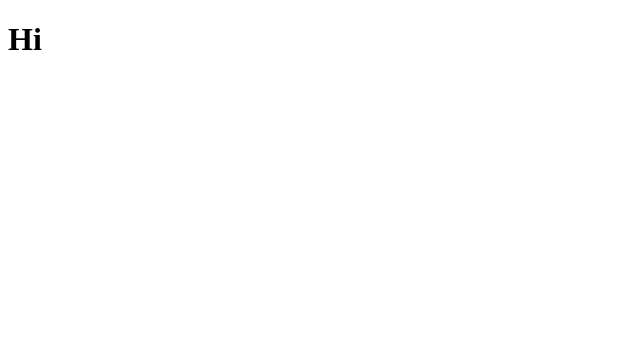
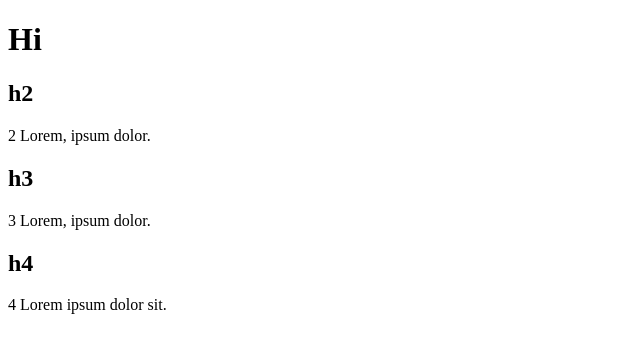
Before and after one commit to karimch21/ff, a plain HTML site: page index.html in a window 1280 px wide. Shown: the whole page, without its empty margins (0-640 px from the left). Drawn offline with Linux system fonts and the light colour scheme.

Commit message:
feat: add new content

```diff
--- a/index.html
+++ b/index.html
@@ -10,6 +10,19 @@
 
 <body>
     <h1>Hi</h1>
+
+    <section>
+        <h2>h2</h2>
+        <p>2 Lorem, ipsum dolor.</p>
+    </section>
+    <section>
+        <h2>h3</h2>
+        <p>3 Lorem, ipsum dolor.</p>
+    </section>
+    <section>
+        <h2>h4</h2>
+        <p>4 Lorem ipsum dolor sit.</p>
+    </section>
 </body>
 
 </html>
```
